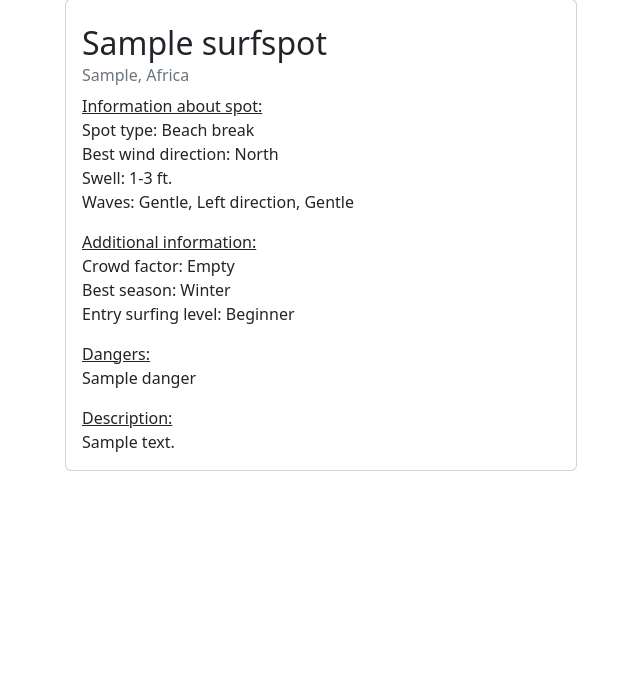
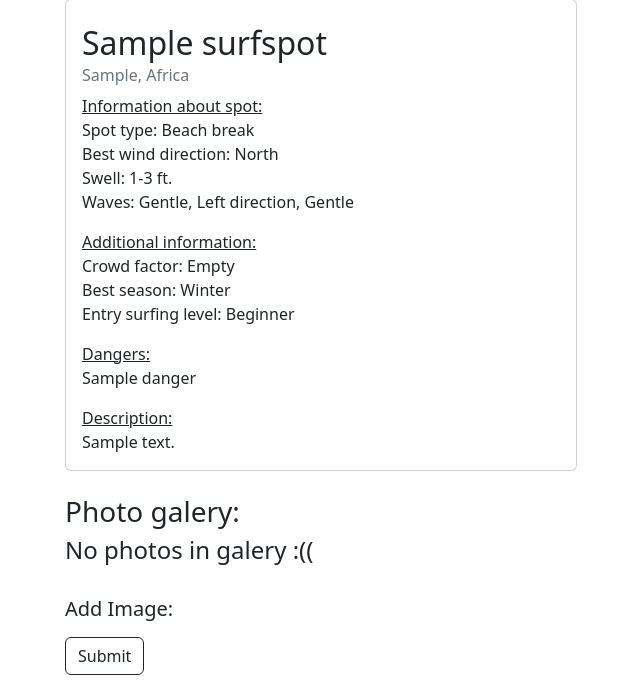
Before and after one commit to eliaszpiotr/SurferGuide, a Django app: page /spot/1/ in a window 1280 px wide; the page is wider, and only the part inside the window is pictured. Shown: the part 158-841 px from the top of that part, without its empty margins (17-657 px from the left). Before the commit the page ends 629 px from the top of that part, so only its background shows below. Run offline with Django 4.2, Linux system fonts and the light colour scheme; tables that the repository leaves empty hold one stand-in row (values such as "Sample post"); some libraries are stand-ins or nearby versions.

Commit message:
photo gallery

```diff
--- a/guide/forms.py
+++ b/guide/forms.py
@@ -10,10 +10,10 @@ class SurfSpotForm(forms.ModelForm):
         fields = "__all__"
 
 
-class DangerForm(forms.ModelForm):
-    class Meta:
-        model = Danger
-        fields = "__all__"
+# class DangerForm(forms.ModelForm):
+#     class Meta:
+#         model = Danger
+#         fields = "__all__"
 
 
 class LoginForm(forms.Form):
@@ -33,3 +33,9 @@ class RegisterForm(forms.Form):
         if password != password2:
             raise ValidationError("Passwords are not the same!")
         return cleaned_data
+
+
+class AddPhotoForm(forms.Form):
+    class Meta:
+        model = SurfSpot
+        fields = ['image']
--- a/guide/models.py
+++ b/guide/models.py
@@ -111,9 +111,12 @@ class SurfSpot(models.Model):
     def get_absolute_url(self):
         return reverse('spot', kwargs={'pk': self.pk})
 
-# class PhotoGallery(models.Model):
-#     surfspot = models.ForeignKey(SurfSpot, on_delete=models.CASCADE)
-#     image = models.ImageField(upload_to='images/', blank=True, null=True)
-#
-#     def __str__(self):
-#         return f'{self.surfspot.name} image'
+
+class PhotoGallery(models.Model):
+    surfspot = models.ForeignKey(SurfSpot, on_delete=models.CASCADE)
+    user = models.ForeignKey('auth.User', on_delete=models.CASCADE)
+    image = models.ImageField(upload_to='images/', blank=True, null=True)
+    date = models.DateTimeField(auto_now_add=True)
+
+    def __str__(self):
+        return f'{self.surfspot.name} image'
--- a/guide/urls.py
+++ b/guide/urls.py
@@ -9,5 +9,6 @@ urlpatterns = [
     path('register/', views.RegisterView.as_view(), name='register'),
     path('login/', views.LoginView.as_view(), name='login'),
     path('logout/', views.LogoutView.as_view(), name='logout'),
+    path('addPhoto/<int:pk>/', views.AddPhoto.as_view(), name='add-photo'),
 
 ]
--- a/guide/views.py
+++ b/guide/views.py
@@ -3,7 +3,7 @@ from django.contrib.auth.mixins import LoginRequiredMixin
 from django.contrib.auth.models import User
 from django.shortcuts import render, redirect
 from django.views import View
-from guide.forms import SurfSpotForm, RegisterForm, LoginForm
+from guide.forms import SurfSpotForm, RegisterForm, LoginForm, AddPhotoForm
 from guide.models import SurfSpot
 
 
@@ -42,7 +42,8 @@ class SpotView(View):
 
     def get(self, request, pk):
         spot = SurfSpot.objects.get(id=pk)
-        return render(request, 'spot.html', {'spot': spot})
+        form = AddPhotoForm()
+        return render(request, 'spot.html', {'spot': spot, 'form': form})
 
 
 class AddSpotView(LoginRequiredMixin, View):
@@ -103,3 +104,16 @@ class RegisterView(View):
                 login(request, user)
                 return redirect('home')
         return render(request, 'form.html', {'form': form})
+
+
+class AddPhoto(LoginRequiredMixin, View):
+
+    def post(self, request, pk):
+        form = AddPhotoForm(request.POST)
+        spot = SurfSpot.objects.get(id=pk)
+        if form.is_valid():
+            photo = form.save(commit=False)
+            photo.movie = spot
+            photo.author = request.user
+            photo.save()
+            return redirect('spot', spot.id)
--- a/templates/spot.html
+++ b/templates/spot.html
@@ -13,7 +13,8 @@
                     Spot type: {{ spot.get_spot_type_display }}<br>
                     Best wind direction: {{ spot.get_best_wind_display }}<br>
                     Swell: {{ spot.get_swell_size_display }}<br>
-                    Waves: {{ spot.get_wave_type_display }}, {{ spot.get_wave_direction_display }} direction, {{ spot.get_wave_type_display }}<br>
+                    Waves: {{ spot.get_wave_type_display }}, {{ spot.get_wave_direction_display }}
+                    direction, {{ spot.get_wave_type_display }}<br>
 
                 </p>
                 <p class="card-text">
@@ -28,7 +29,34 @@
                         {{ danger.name }}<br>
                     {% endfor %}
                 </p>
-            <p class="card-text"><span class="text-decoration-underline">Description:</span><br> {{ spot.description }}</p>
+                <p class="card-text"><span
+                        class="text-decoration-underline">Description:</span><br> {{ spot.description }}</p>
+            </div>
+
+
+        </div>
+    </div>
+
+    <div class="container">
+        <h3>Photo galery:</h3>
+        {% for photo in spot.photo_set.all %}
+            <div class="card" style="width: 18rem;">
+                <img class="card-img-top" src="{{ photo.image.url }}" alt="Card image cap">
+                <div class="card-body">
+                    <p class="card-text">{{ user.name }}</p>
+                </div>
+            </div>
+        {% empty %}
+            <h4>No photos in galery :((</h4>
+        {% endfor %}
+        <div class="row">
+            <div class="col-md-12">
+                <br><h5>Add Image:</h5>
+                <form method="post" action="{% url 'add-photo' spot.id %}">
+                    {% csrf_token %}
+                    {{ form.as_p }}
+                    <input class="btn btn-outline-dark my-2" type="submit">
+                </form>
             </div>
         </div>
     </div>
```
